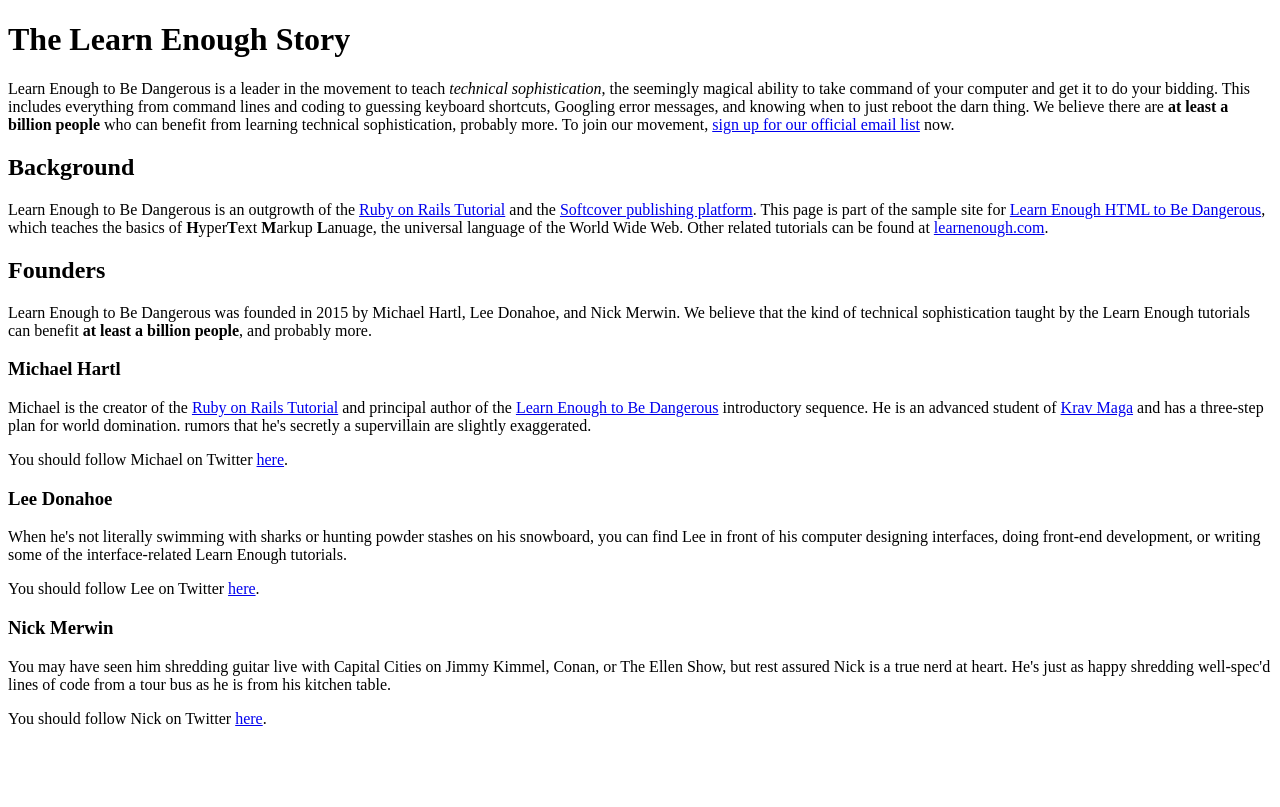
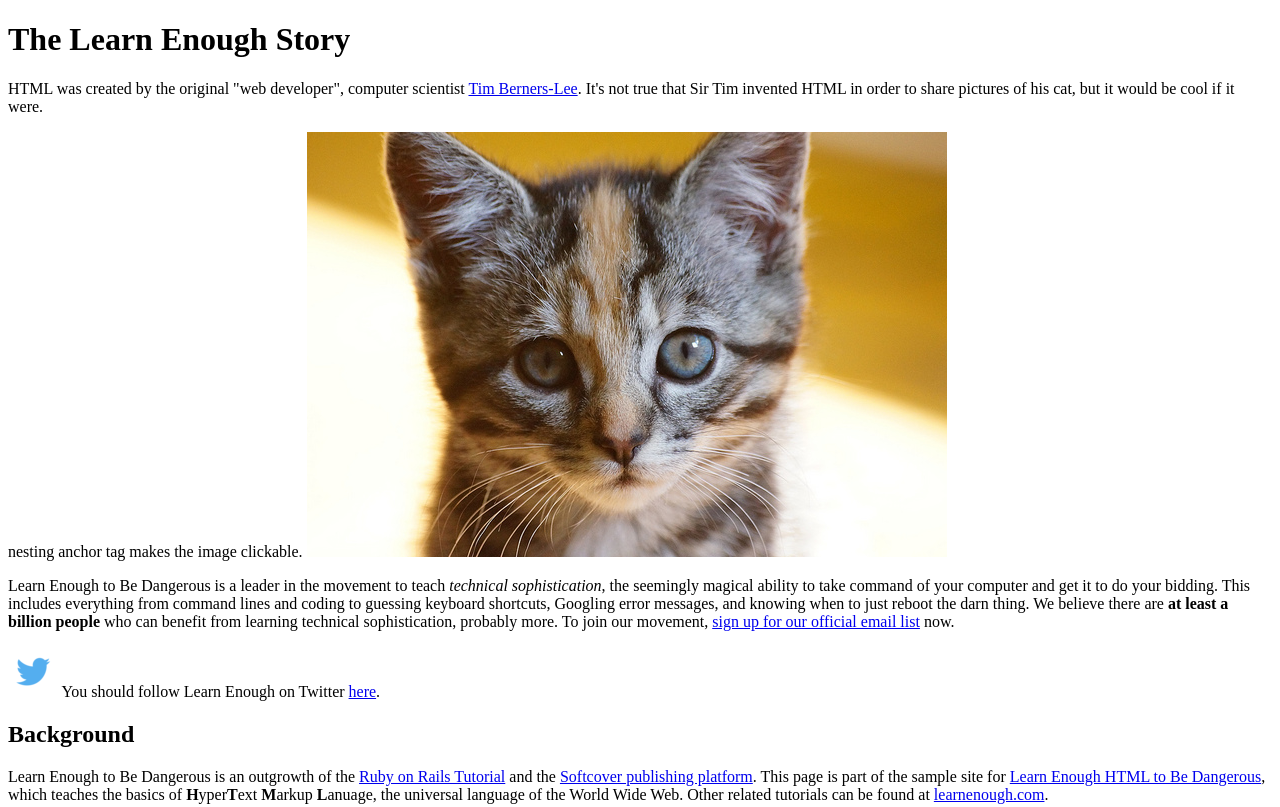
Before and after one commit to rogarithm/sample-website, a plain HTML site: page index.html in a window 1280 px wide. Shown: the top 807 px of the page. Drawn offline with Linux system fonts and the light colour scheme.

Commit message:
code for 2.4 <adding images>

```diff
--- a/index.html
+++ b/index.html
@@ -9,8 +9,27 @@
 		<h1>The Learn Enough Story</h1>
 
 		<p>
+		  HTML was created by the original "web developer", computer scientist <a href="https://en.wikipedia.org/wiki/Tim_Berners-Lee">Tim Berners-Lee</a>. It's not true that Sir Tim invented HTML in order to share pictures of his cat, but it would be cool if it were.
+		</p>
+
+		nesting anchor tag makes the image clickable.
+		<a href="https://learnenough.github.io/sample_website/images/kitten.jpg">
+			<img src="images/kitten.jpg" alt="An adorable kitten">
+		</a>
+
+		<p>
 		Learn Enough to Be Dangerous is a leader in the movement to teach <em>technical sophistication</em>, the seemingly magical ability to take command of your computer and get it to do your bidding. This includes everything from command lines and coding to guessing keyboard shortcuts, Googling error messages, and knowing when to just reboot the darn thing. We believe there are <strong>at least a billion people</strong> who can benefit from learning technical sophistication, probably more. To join our movement, <a href="https://learnenough.com/email">sign up for our official email list</a> now.
 		</p>
+
+		<p>
+      <a href="https://twitter.com/learnenough" target="_blank"
+      rel="noopener" style="text-decoration: none;">
+        <img src="images/small-twitter-logo.png">
+      </a>
+      You should follow Learn Enough on Twitter
+      <a href="https://twitter.com/learnenough"
+         target="_blank" rel="noopener">here</a>.
+    </p>
 
     <h2>Background</h2>
 
@@ -23,6 +42,8 @@
 		Learn Enough to Be Dangerous was founded in 2015 by Michael Hartl, Lee Donahoe, and Nick Merwin. We believe that the kind of technical sophistication taught by the Learn Enough tutorials can benefit <strong>at least a billion people</strong>, and probably more.
     <h3>Michael Hartl</h3>
 
+		<img src="https://gravatar.com/avatar/ffda7d145b83c4b118f982401f962ca6?s=150" alt="Michael Hartl">
+
 		<p>
 		  Michael is the creator of the <a href="https://www.railstutorial.org/">Ruby on Rails Tutorial</a> and principal author of the <a href="https://www.learnenough.com/">Learn Enough to Be Dangerous</a> introductory sequence. He is an advanced student of <a href="https://www.kravmaga.com/">Krav Maga</a> and has a three-step plan for world domination. rumors that he's secretly a supervillain are slightly exaggerated.
 		</p>
@@ -33,6 +54,8 @@
 		</p>
 
     <h3>Lee Donahoe</h3>
+
+		<img src="https://gravatar.com/avatar/b65522a6f3a6899705d119d7aa232a6d?s=150" alt="Lee Donahoe">
 
 		<p>
 		  When he's not literally swimming with sharks or hunting powder stashes on his snowboard, you can find Lee in front of his computer designing interfaces, doing front-end development, or writing some of the interface-related Learn Enough tutorials.
@@ -45,6 +68,8 @@
 
     <h3>Nick Merwin</h3>
 
+		<img src="https://gravatar.com/avatar/e2d6ce2ba5c1b6d674ae8ff2b3b45d23?s=150" alt="Nick Merwin">
+
 		<p>
 		  You may have seen him shredding guitar live with Capital Cities on Jimmy Kimmel, Conan, or The Ellen Show, but rest assured Nick is a true nerd at heart. He's just as happy shredding well-spec'd lines of code from a tour bus as he is from his kitchen table.
 		</p>
```
Also changed, not shown: images/kitten.jpg (added), images/small-twitter-logo.png (added).
